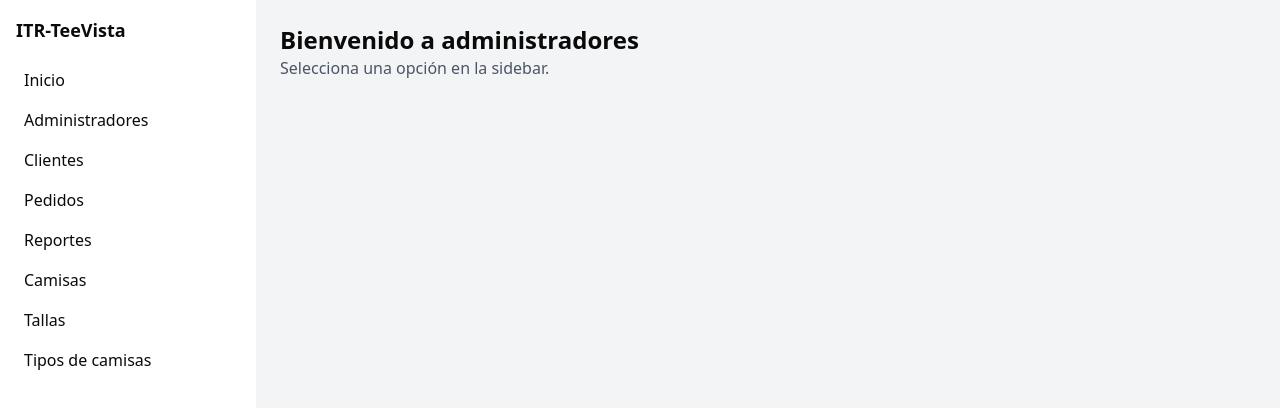
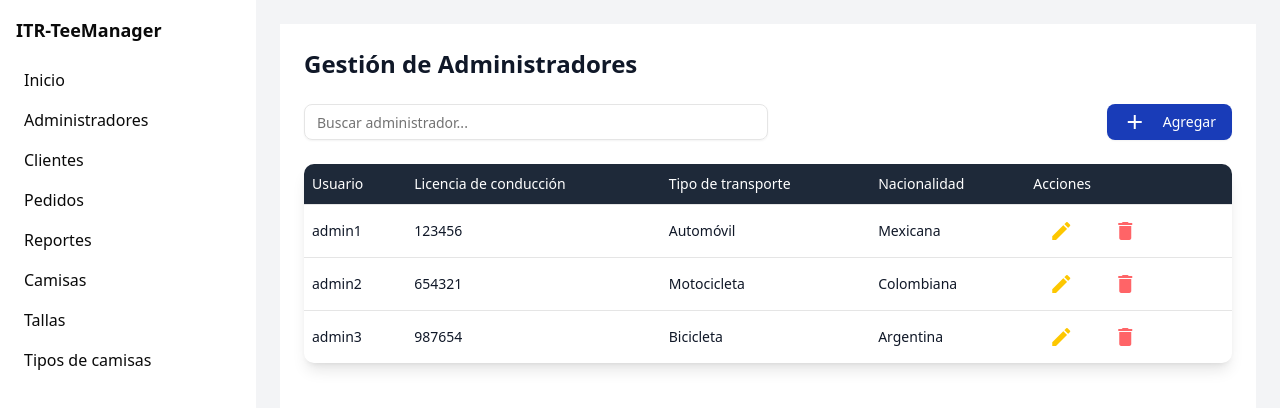
Before and after one commit to JuanPabloFloresDiaz/gestion_camisetas_itr, a Next.js app in the folder apps/client/: page /main/admin in a window 1280 px wide. Shown: the top 408 px of the page. Built offline with nearby package versions, Linux system fonts and the light colour scheme.

Commit message:
Diseño estandar de pantalla CRUD

```diff
--- a/apps/client/package.json
+++ b/apps/client/package.json
@@ -29,6 +29,7 @@
     "clsx": "^2.1.1",
     "dotenv": "^16.4.7",
     "lucide-react": "^0.477.0",
+    "material-icons": "^1.13.14",
     "next": "15.2.0",
     "postcss": "^8.5.3",
     "react": "^19.0.0",
--- a/apps/client/src/app/layout.tsx
+++ b/apps/client/src/app/layout.tsx
@@ -30,7 +30,13 @@ export default function RootLayout({
   children: React.ReactNode;
 }>) {
   return (
-    <html lang="en">
+    <html lang="es">
+      <head>
+        <link
+          href="https://fonts.googleapis.com/icon?family=Material+Icons"
+          rel="stylesheet"
+        />
+      </head>
       <body
         className={`${geistSans.variable} ${geistMono.variable} ${poppins.variable} antialiased`}
       >
--- a/apps/client/src/app/main/admin/page.tsx
+++ b/apps/client/src/app/main/admin/page.tsx
@@ -1,9 +1,6 @@
-// src/app/dashboard/page.tsx
-export default function DashboardPage() {
-    return (
-      <div>
-        <h1 className="text-2xl font-bold">Bienvenido a administradores</h1>
-        <p className="text-gray-600">Selecciona una opción en la sidebar.</p>
-      </div>
-    );
-  }
+// src/app/admin/page.tsx
+import Admin from "../../../views/Admins";
+
+export default function AdminPage() {
+  return <Admin />;
+}
--- a/apps/client/src/app/main/layout.tsx
+++ b/apps/client/src/app/main/layout.tsx
@@ -1,7 +1,6 @@
 // src/app/dashboard/layout.tsx
 import { CustomSidebar } from "@/components/CustomSidebar";
 import { Poppins } from 'next/font/google';
-
 const poppins = Poppins({
   weight: ['400', '500', '600', '700'],
   subsets: ['latin'],
--- a/apps/client/src/components/CustomSidebar.tsx
+++ b/apps/client/src/components/CustomSidebar.tsx
@@ -6,7 +6,7 @@ import Link from "next/link";
 export function CustomSidebar() {
   return (
     <aside className="w-64 bg-white shadow-md p-4">
-      <h2 className="text-lg font-semibold mb-4">ITR-TeeVista</h2>
+      <h2 className="text-lg font-semibold mb-4">ITR-TeeManager</h2>
       <nav className="space-y-2">
         <Link href="/main/dashboard">
           <div className="w-full p-2 rounded-md hover:bg-gray-100 transition-colors">
--- a/apps/client/src/views/Admins.tsx
+++ b/apps/client/src/views/Admins.tsx
@@ -0,0 +1,77 @@
+// src/views/Admin.tsx
+"use client";
+
+import { Table, TableHeader, TableRow, TableHead, TableBody, TableCell } from "@/components/ui/table";
+import { Button } from "@/components/ui/button";
+import { Input } from "@/components/ui/input";
+
+export default function Admin() {
+  // Datos de ejemplo para la tabla
+  const admins = [
+    { id: 1, usuario: "admin1", licencia: "123456", tipoTransporte: "Automóvil", nacionalidad: "Mexicana" },
+    { id: 2, usuario: "admin2", licencia: "654321", tipoTransporte: "Motocicleta", nacionalidad: "Colombiana" },
+    { id: 3, usuario: "admin3", licencia: "987654", tipoTransporte: "Bicicleta", nacionalidad: "Argentina" },
+  ];
+
+  return (
+    <div className="p-6 bg-white text-gray-900 min-h-screen">
+      <h1 className="text-2xl font-bold mb-6">Gestión de Administradores</h1>
+
+      {/* Buscador y botón de agregar */}
+      <div className="flex justify-between items-center mb-6">
+        <Input
+          type="text"
+          placeholder="Buscar administrador..."
+          className="w-1/2"
+        />
+        <Button className="bg-blue-800 text-white hover:bg-blue-900">
+          <span className="material-icons mr-2">add</span>
+          Agregar
+        </Button>
+      </div>
+
+      {/* Tabla de administradores */}
+      <div className="rounded-lg shadow-lg overflow-hidden">
+        <Table>
+          <TableHeader>
+            <TableRow className="bg-gray-800">
+              <TableHead className="text-white">Usuario</TableHead>
+              <TableHead className="text-white">Licencia de conducción</TableHead>
+              <TableHead className="text-white">Tipo de transporte</TableHead>
+              <TableHead className="text-white">Nacionalidad</TableHead>
+              <TableHead className="text-white">Acciones</TableHead>
+            </TableRow>
+          </TableHeader>
+          <TableBody>
+            {admins.map((admin) => (
+              <TableRow key={admin.id} className="hover:bg-gray-100">
+                <TableCell>{admin.usuario}</TableCell>
+                <TableCell>{admin.licencia}</TableCell>
+                <TableCell>{admin.tipoTransporte}</TableCell>
+                <TableCell>{admin.nacionalidad}</TableCell>
+                <TableCell>
+                  <div className="flex space-x-2">
+                    <Button
+                      variant="ghost"
+                      className="text-yellow-400 hover:bg-yellow-400 hover:text-white"
+                      onClick={() => console.log(`Actualizar admin ${admin.id}`)}
+                    >
+                      <span className="material-icons">edit</span>
+                    </Button>
+                    <Button
+                      variant="ghost"
+                      className="text-red-400 hover:bg-red-400 hover:text-white"
+                      onClick={() => console.log(`Eliminar admin ${admin.id}`)}
+                    >
+                      <span className="material-icons">delete</span>
+                    </Button>
+                  </div>
+                </TableCell>
+              </TableRow>
+            ))}
+          </TableBody>
+        </Table>
+      </div>
+    </div>
+  );
+}
```
Also changed, not shown: 1 other file (tests, documents, lock files or other folders).
